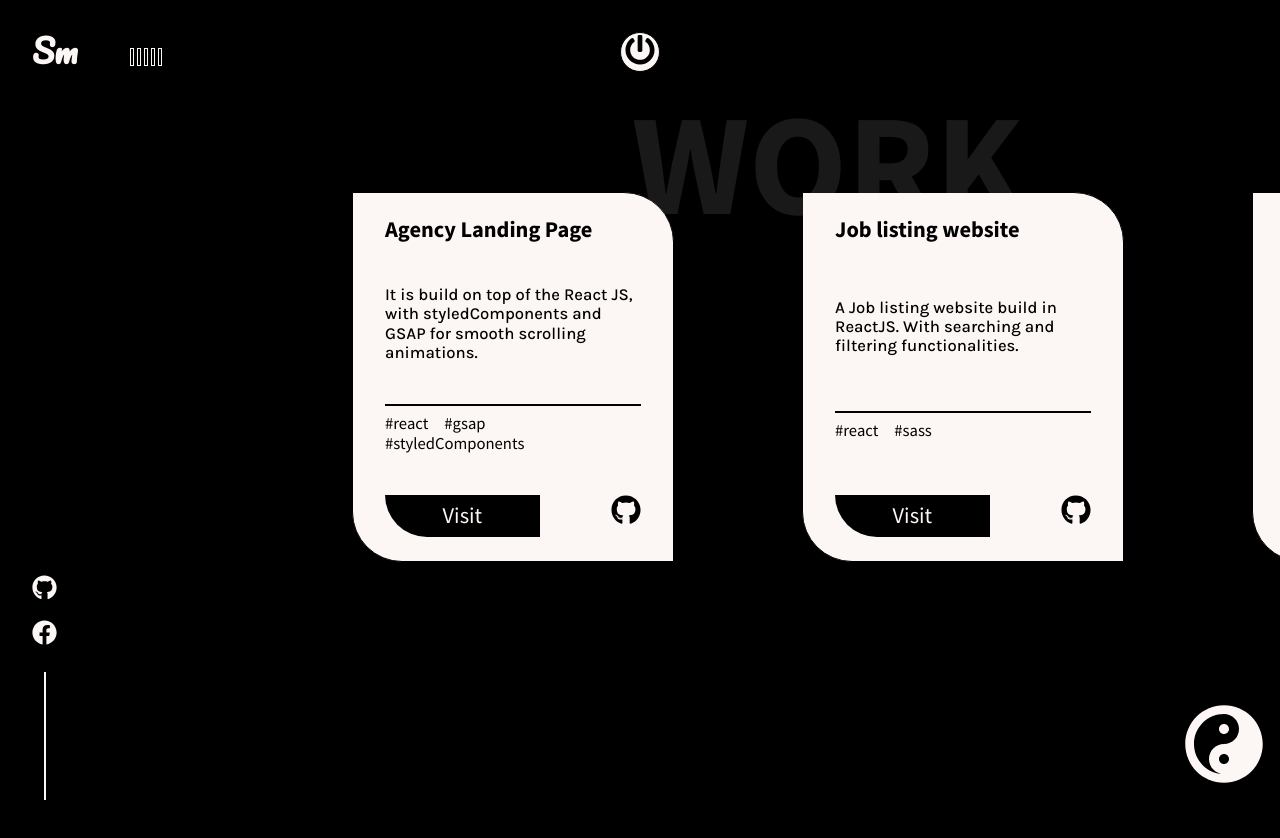
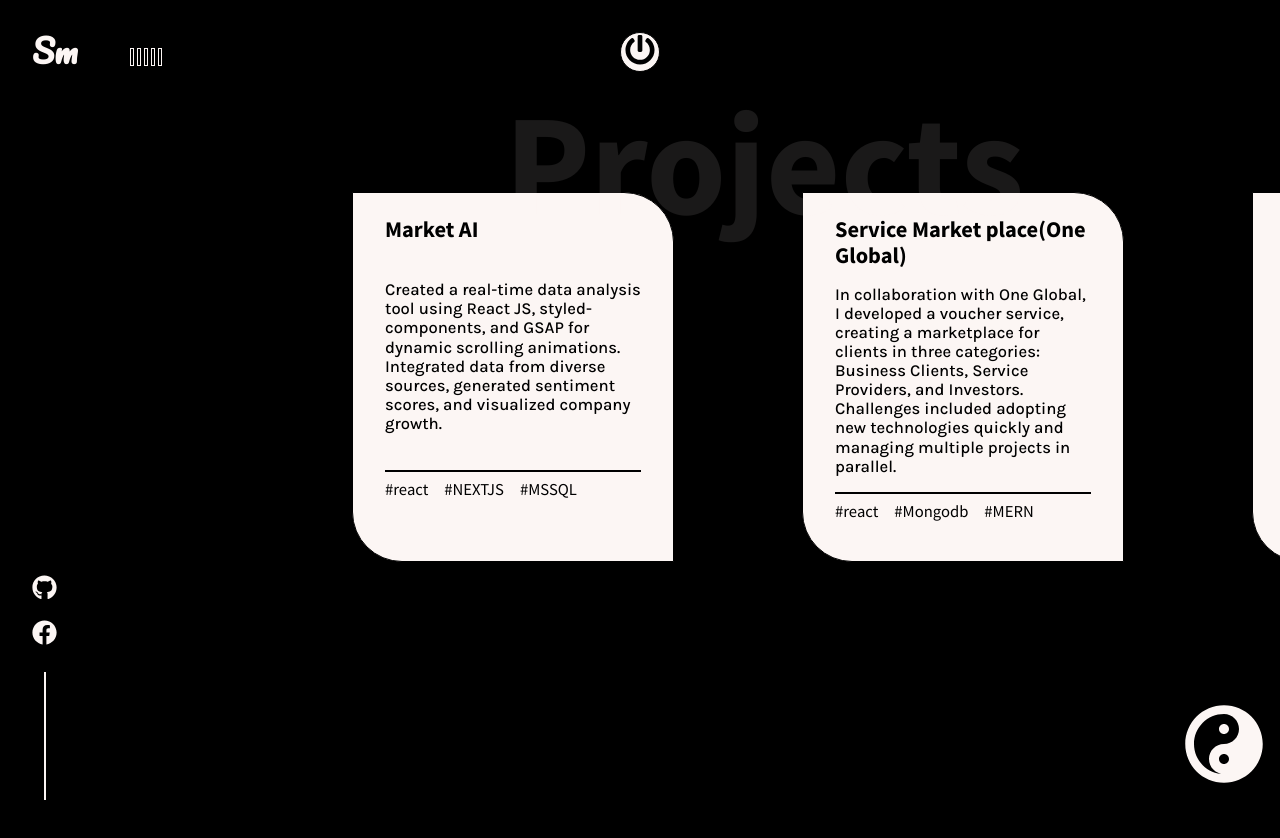
Before and after one commit to Shubham-mehra/RESUME, a React (Create React App) app: page /work in a window 1280 px wide. Shown: the top 838 px of the page. Built offline with nearby package versions, Linux system fonts and the light colour scheme.

Commit message:
updated build

```diff
--- a/public/index.html
+++ b/public/index.html
@@ -2,7 +2,7 @@
 <html lang="en">
   <head>
     <meta charset="utf-8" />
-    <link rel="icon" href="%PUBLIC_URL%/favicon.ico" />
+    <link rel="icon" href="%PUBLIC_URL%/favicon.png"  id="circular-favicon"/>
     <meta name="viewport" content="width=device-width, initial-scale=1" />
     <meta name="theme-color" content="#000000" />
     <meta
--- a/src/components/Main.js
+++ b/src/components/Main.js
@@ -143,6 +143,7 @@ const Main = () => {
             <Center click={click}>
                 <YinYang  onClick={()=> handleClick()} width={click ? 120 : 200} height={click ? 120 : 200} fill='currentColor' />
                 <span>Play me </span>
+                <img onClick={()=> handleClick()} src='/image/double-click.gif' alt='welcome'/>
             </Center>
 
             <Contact target="_blank" href="mailto:mehrashubha32@gmail.com">
@@ -191,7 +192,7 @@ const Main = () => {
                  whileHover={{scale: 1.1}}
                 whileTap={{scale: 0.9}}
                 >
-                    Work
+                    Projects
                 </motion.h2>
             </WORK>
             <BottomBar>
--- a/src/components/WorkPage.js
+++ b/src/components/WorkPage.js
@@ -89,7 +89,7 @@ const WorkPage = () => {
           <YinYang width={80} height={80} fill={DarkTheme.text} />
         </Rotate>
 
-        <BigTitlte text="WORK" top="10%" right="20%" />
+        <BigTitlte text="Projects" top="10%" right="20%" />
       </Box>
     </ThemeProvider>
   );
--- a/src/data/WorkData.js
+++ b/src/data/WorkData.js
@@ -3,59 +3,59 @@
 export const Work = [
     {
         id:1,
-        name:"Agency Landing Page",
-        description:"It is build on top of the React JS, with styledComponents and GSAP for smooth scrolling animations.",
-        tags:["react","gsap","styledComponents"],
+        name:"Market AI",
+        description:"Created a real-time data analysis tool using React JS, styled-components, and GSAP for dynamic scrolling animations. Integrated data from diverse sources, generated sentiment scores, and visualized company growth.",
+        tags:["react","NEXTJS ","MSSQL"],
 
-        demo:"https://agency-website-eta.vercel.app/",
-        github:"https://github.com/codebucks27/Agency-website"
+        demo:"",
+        github:""
     },
     {
         id:2,
-        name:"Job listing website",
-        description:"A Job listing website build in ReactJS. With searching and filtering functionalities.",
-        tags:["react","sass"],
+        name:"Service Market place(One Global)",
+        description:"In collaboration with One Global, I developed a voucher service, creating a marketplace for clients in three categories: Business Clients, Service Providers, and Investors. Challenges included adopting new technologies quickly and managing multiple projects in parallel.",
+        tags:["react","Mongodb", "MERN"],
 
-        demo:"http://react-job-listing-website.codebucks27.vercel.app/",
-        github:"https://github.com/codebucks27/react-job-listing-website"
+        demo:"",
+        github:""
 
     },
     {
         id:3,
-        name:"Dev.to Clone",
-        description:"A clone of Dev.to build using ReactJS. With realtime fetching of articles from dev.to using API.",
-        tags:["react","api","sass"],
+        name:"Virtual Restaurant",
+        description:"Created Recipe Web App for Wix store, enabling users to display recipes on their websites. Highlights: recipe sharing, site customization, custom search criteria. Challenges: MongoDB connection, Mlab to Mongo Atlas migration, user-defined search, social login in comments.",
+        tags:["react","api","Mongodb","MERN"],
 
-        demo:"http://devto-clone-codebucks27.vercel.app/",
-        github:"https://github.com/codebucks27/devto-clone"
+        demo:"",
+        github:""
     },
     {
         id:4,
-        name:"Sidebar Menu",
-        description:"A cool looking sidebar menu build using ReactJS and styledComponents.It has really smooth animations.",
-        tags:["react","styledComponents","react-router"],
+        name:"Api Integration",
+        description:"This project builds an API to link Zoho CRM with the client's website, enabling data transfer for business management. Clients can track their business and manage their site using this API, despite challenges in CRM-web connection and API integration.",
+        tags:["PHP","HTML","CSS"],
 
-        demo:"https://react-sidebar.vercel.app/",
-        github:"https://github.com/codebucks27/react-sidebar"
+        demo:"",
+        github:""
 
     },{
         id:5,
-        name:"Todo App(React + Redux)",
-        description:"A todo app build using Redux-toolkit and framer-motion for smooth animations.",
-        tags:["react","redux","framer-motion"],
+        name:"Hospital Assistant",
+        description:"This project is an app accessible through Google Assistant that enables users to search for drug information and receive it via email. Challenges include app deployment, integration with Google Assistant, Firebase connectivity, and user data management.",
+        tags:["react","nodejs"],
 
-        demo:"http://react-redux-todo-app-git-main-codebucks27.vercel.app/",
-        github:"https://github.com/codebucks27/React-Redux-Todo-App"
+        demo:"",
+        github:""
 
     },
     {
         id:6,
-        name:"Responsive Navigation Menu",
-        description:"A reponsive navbar menu component in ReactJS with react-router functionalities. Built from scratch.",
-        tags:["react","react-router","css"],
+        name:"Inbiot",
+        description:"The project tracks humidity, temperature, and pressure data via a client's machine and API, storing it in a database, and displaying it on a website using amCharts (v5). Users can access environmental data, view graphs, and remotely control the client's machine. Challenges include MongoDB integration, amCharts, and API connection in ReactJS.",
+        tags:["react","react-router","css","MERN"],
 
-        demo:"http://react-responsive-navbar-codebucks27.vercel.app/",
-        github:"https://github.com/codebucks27/React-responsive-navbar"
+        demo:"",
+        github:""
 
     },
 
--- a/src/index.css
+++ b/src/index.css
@@ -11,3 +11,8 @@ code {
   font-family: source-code-pro, Menlo, Monaco, Consolas, 'Courier New',
     monospace;
 }
+#circular-favicon {
+  border-radius: 50%; /* Makes the favicon circular */
+  width: 32px; /* Adjust the size as needed */
+  height: 32px;
+}
--- a/src/subComponents/Card.js
+++ b/src/subComponents/Card.js
@@ -113,12 +113,12 @@ const Card = (props) => {
                 }
             </Tags>
             <Footer>
-                <Link href={demo} target="_blank">
+                {demo&&<Link href={demo} target="_blank">
                     Visit
-                </Link>
-                <Git  href={github}  target="_blank">
+                </Link>}
+                {github&&<Git  href={github}  target="_blank">
                     <Github width={30} height={30} />
-                </Git>
+                </Git>}
             </Footer>
         </Box>
     )
```
Also changed, not shown: public/favicon.png (added), public/image/double-click.gif (added).
